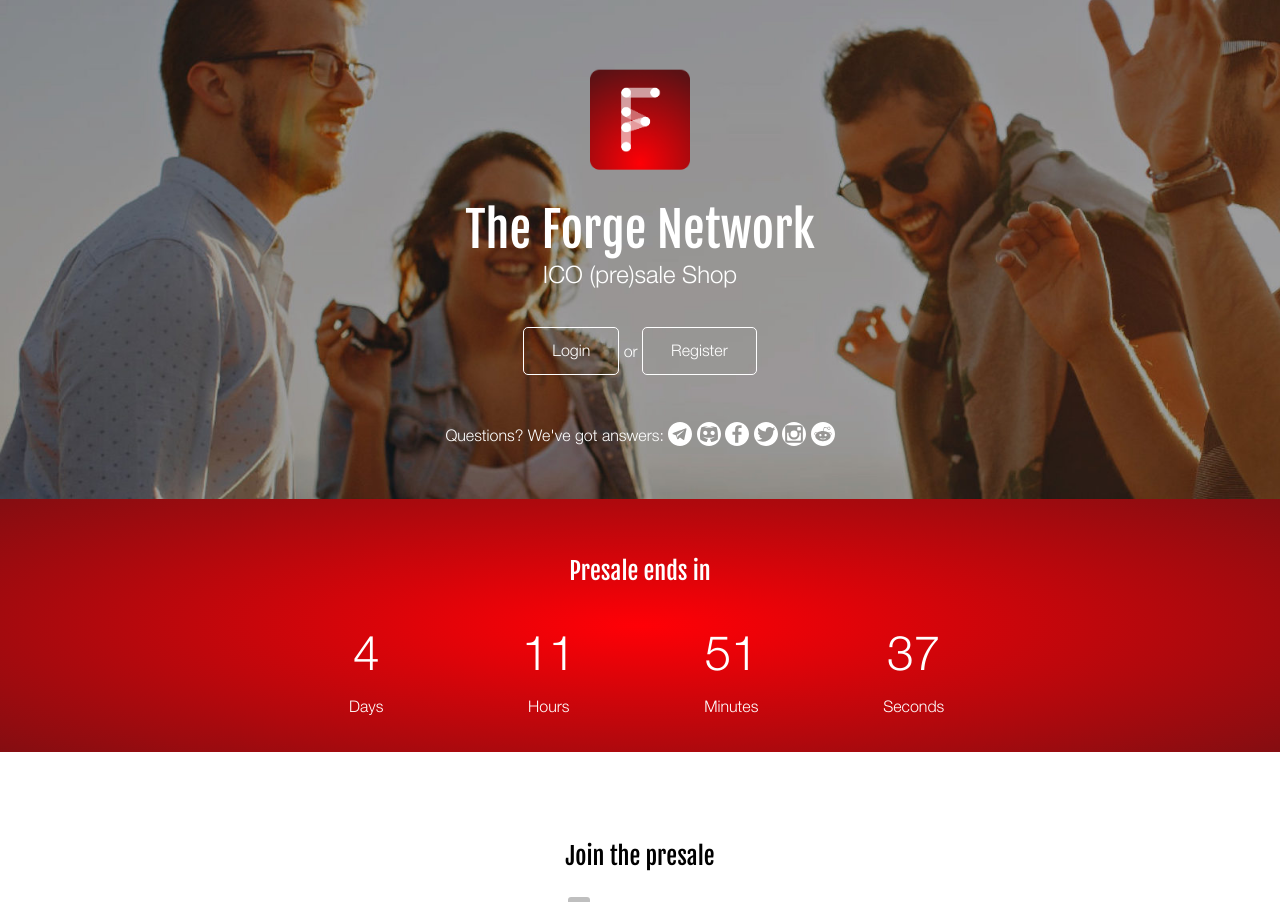
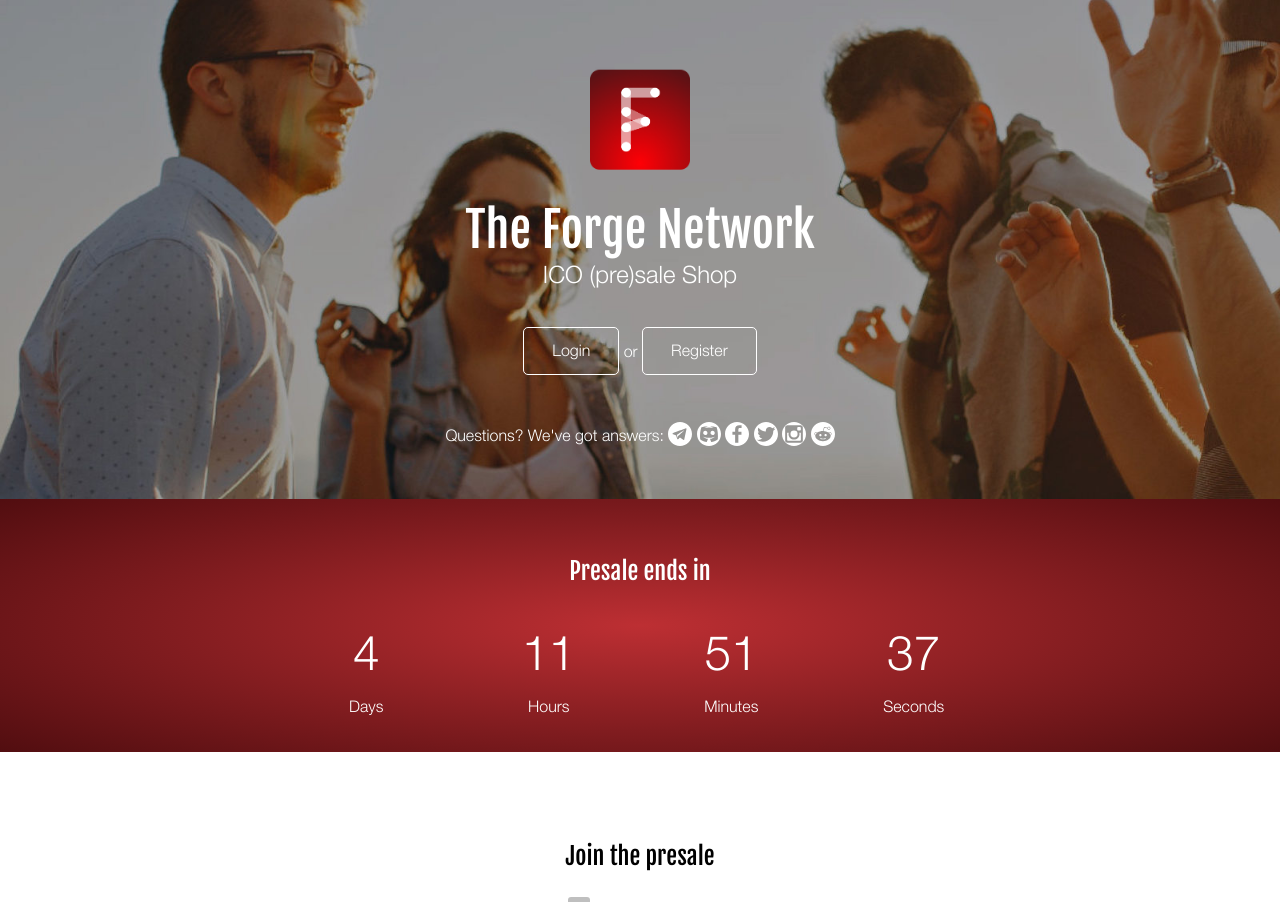
Before and after one commit to base-p/The-ForgeNetwork-ICO-Store, a CakePHP app: the page made by app/View/Users/index.ctp in a window 1280 px wide. Shown: the part 51-953 px from the top of the page. Run offline with PHP 8.4 and a stand-in for CakePHP, Linux system fonts and the light colour scheme; the template is opened without the code that fills it, so the values that code supplies are empty; some libraries are stand-ins or nearby versions.

Commit message:
Use darker gradient to improve readability

```diff
--- a/app/webroot/css/layout.css
+++ b/app/webroot/css/layout.css
@@ -68,7 +68,7 @@ body {
 .dashboard .contentContainer,
 .l-row--fire {
     color: #fff;
-    background: radial-gradient(90% 100%,#ff0006 0,#5b1215 100%);
+    background: radial-gradient(90% 100%,#bd2f33 0,#2d0204 100%);
 }
 
 .admin .contentContainer a,
```
